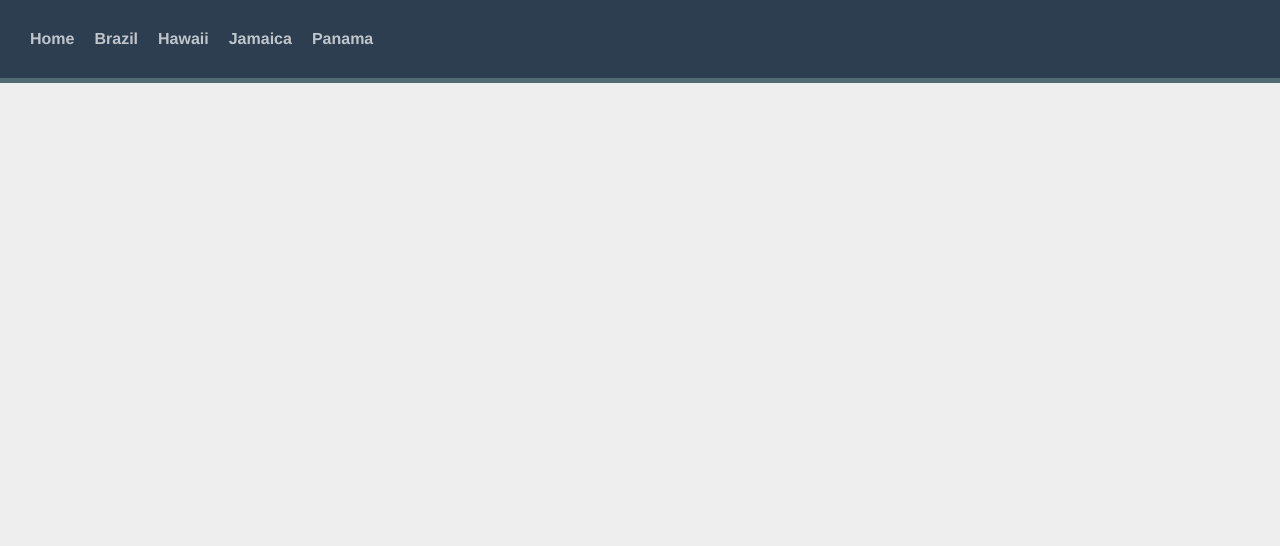
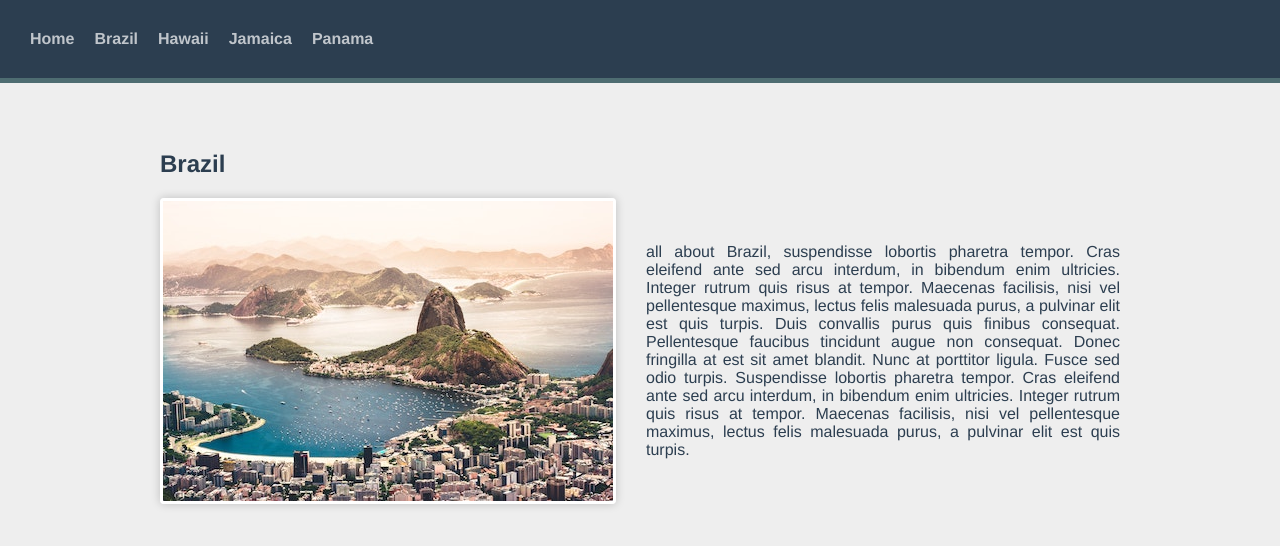
Before and after one commit to porziopablo/vue-router-4-course-2, a Vue app: page /destination/1 in a window 1280 px wide. Shown: the top 546 px of the page. Built offline with nearby package versions, Linux system fonts and the light colour scheme.

Commit message:
Chapter 2 - Lesson 13 - Dynamic Routes

```diff
--- a/public/main.css
+++ b/public/main.css
@@ -75,6 +75,7 @@
   display: flex;
   gap: 30px;
   align-items: center;
+  text-align: justify;
 }
 .destination-details img {
   border-radius: 4px;
--- a/src/router/index.js
+++ b/src/router/index.js
@@ -8,6 +8,7 @@
     { path: '/hawaii', name: 'hawaii', component: () => import ('@/views/Hawaii.vue') },
     { path: '/jamaica', name: 'jamaica', component: () => import ('@/views/Jamaica.vue') },
     { path: '/panama', name: 'panama', component: () => import ('@/views/Panama.vue') },
+    { path: '/destination/:id', component: () => import ('@/views/DestinationShow.vue') }
 ];
 
 const router = createRouter({
--- /dev/null
+++ b/src/views/DestinationShow.vue
@@ -0,0 +1,24 @@
+<template>
+    <section class="destination">
+        <h1>{{destination.name}}</h1>
+        <div class="destination-details">
+            <img :src="`/images/${destination.image}`" alt="destination.name">
+            <p>{{destination.description}}</p>
+        </div>
+    </section>
+</template>
+
+<script>
+import sourceData from '@/data.json';
+
+export default {
+    computed: {
+        destinationId() {
+            return parseInt(this.$route.params.id);
+        },
+        destination() {
+            return sourceData.destinations.find(destination => destination.id === this.destinationId);
+        }
+    }
+};
+</script>
```
